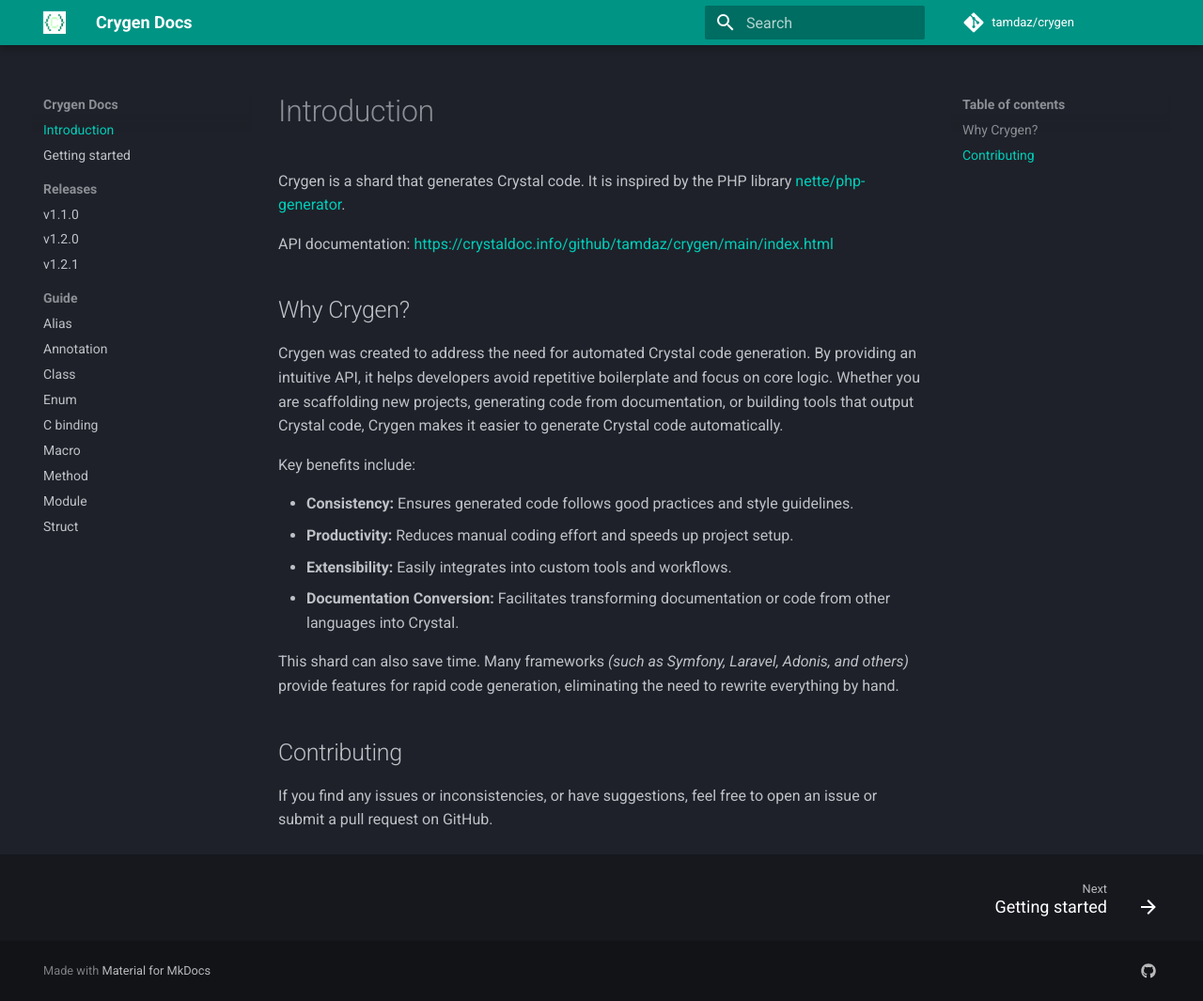
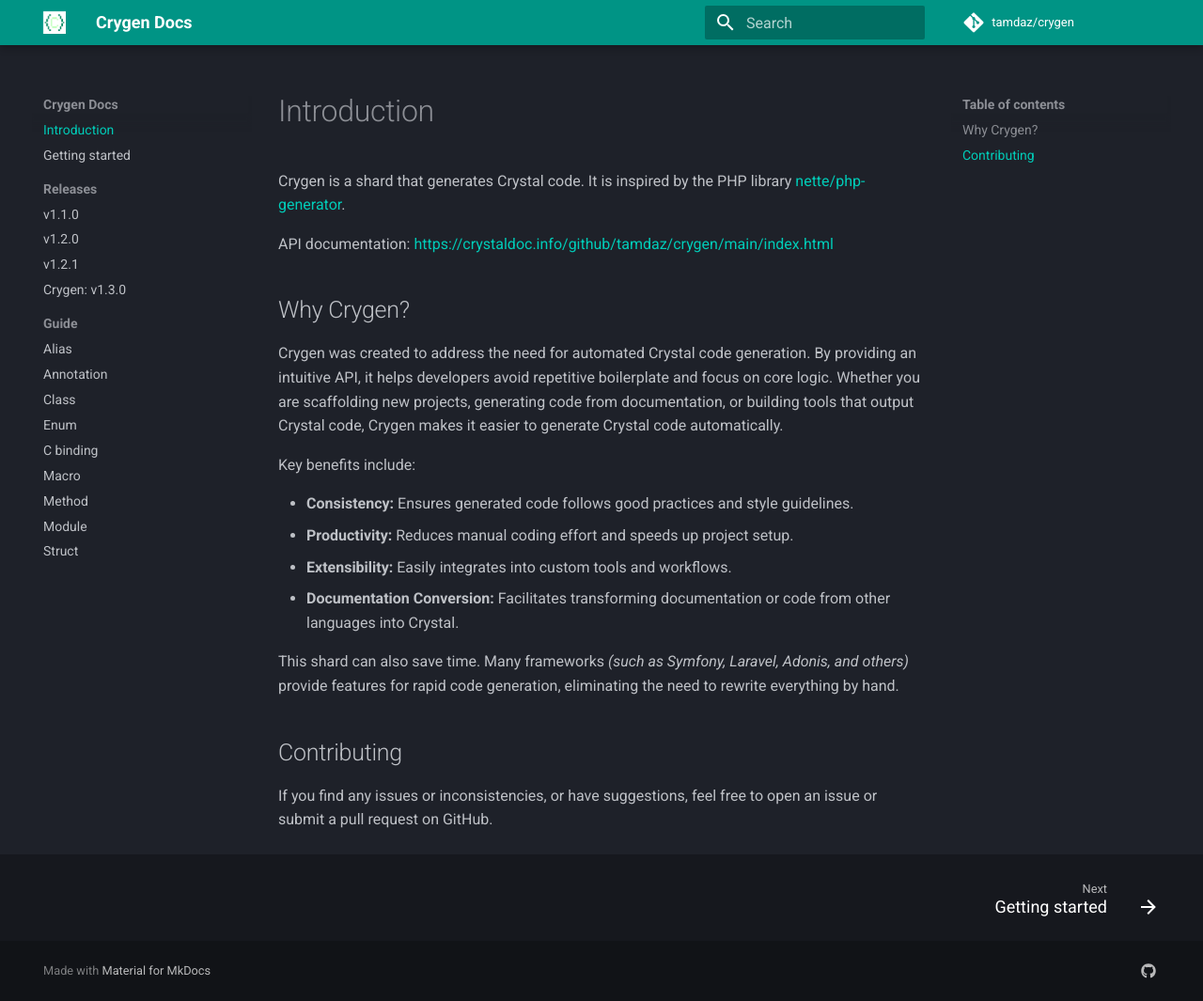
Before and after one commit to tamdaz/crygen, an MkDocs documentation site: the page built from docs/index.md, in a window 1280 px wide and 1065 px high. Shown: the whole window at 94% size. Built offline with MkDocs 1.6.1 and Material for MkDocs 9.7.7, drawn with Linux system fonts in a browser that asks for light colours; comment, search, counter and statistics services are not loaded; the version menu is left out.

Commit message:
Add v1.3.0 release into the nav

```diff
--- a/mkdocs.yml
+++ b/mkdocs.yml
@@ -24,6 +24,7 @@ nav:
   - releases/v1.1.0.md
   - releases/v1.2.0.md
   - releases/v1.2.1.md
+  - releases/v1.3.0.md
 - Guide:
   - guide/alias.md
   - guide/annotation.md
```
